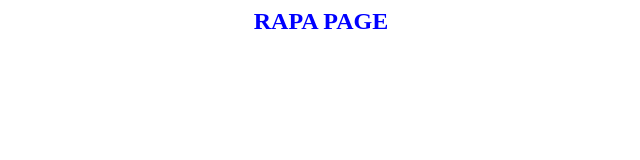
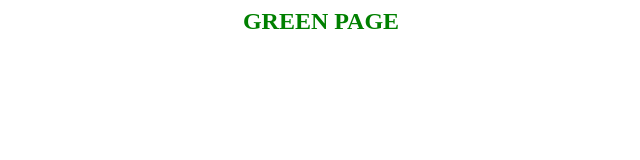
Before and after one commit to beomtaek/cicdtest, a plain HTML site: page index.html in a window 1280 px wide. Shown: the whole page, without its empty margins (319-959 px from the left). Drawn offline with Linux system fonts and the light colour scheme.

Commit message:
Update index.html

```diff
--- a/index.html
+++ b/index.html
@@ -1,5 +1,5 @@
 <center>
   <h2>
-    <font color="blue">RAPA PAGE</font>
+    <font color="green">GREEN PAGE</font>
   </h2>
 </center>
```
